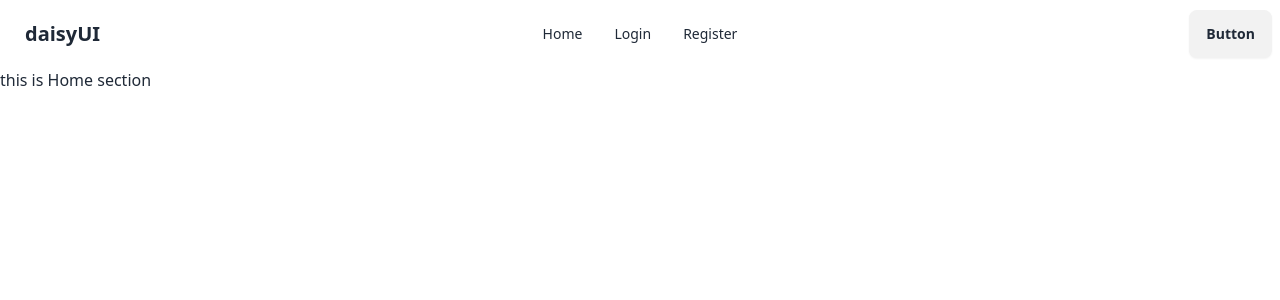
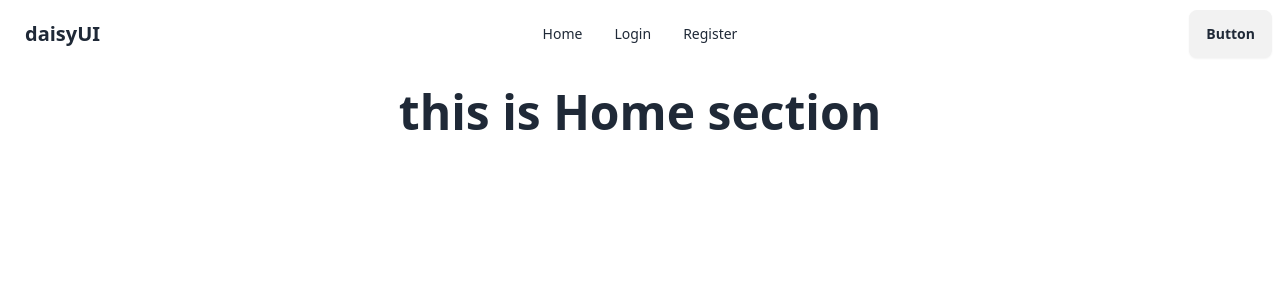
Before and after one commit to MdAlAmin212104/react-auth, a React (Vite) app: page / in a window 1280 px wide. Shown: the top 300 px of the page. Built offline with nearby package versions, Linux system fonts and the light colour scheme.

Commit message:
use some useContext

```diff
--- a/src/components/Home.jsx
+++ b/src/components/Home.jsx
@@ -1,9 +1,12 @@
-import React from 'react';
+import React, { useContext } from 'react';
+import { AuthContext } from './Provider/AuthProvider';
 
 const Home = () => {
+      const authInfo = useContext(AuthContext)
+      console.log(authInfo);
       return (
             <div>
-                  <h2>this is Home section</h2>
+                  <h2 className='text-5xl text-center font-bold my-5'>this is Home section</h2>
             </div>
       );
 };
--- /dev/null
+++ b/src/components/Provider/AuthProvider.jsx
@@ -0,0 +1,14 @@
+import React, { createContext } from 'react';
+
+export const AuthContext = createContext(null)
+
+const AuthProvider = ({children}) => {
+      const authInfo ={name: "text"}
+      return (
+            <AuthContext.Provider value={authInfo}>
+                  {children}
+            </AuthContext.Provider>
+      );
+};
+
+export default AuthProvider;
--- a/src/main.jsx
+++ b/src/main.jsx
@@ -11,6 +11,7 @@ import Root from './components/Root.jsx';
 import Home from './components/Home.jsx';
 import Login from './components/Login.jsx';
 import Register from './components/Register.jsx';
+import AuthProvider from './components/Provider/AuthProvider.jsx';
 
 const router = createBrowserRouter([
   {
@@ -35,6 +36,8 @@ const router = createBrowserRouter([
 
 ReactDOM.createRoot(document.getElementById('root')).render(
   <React.StrictMode>
-    <RouterProvider router={router} />
+    <AuthProvider>
+      <RouterProvider router={router} />
+    </AuthProvider>
   </React.StrictMode>,
 )
```
Also changed, not shown: 1 other file (tests, documents, lock files or other folders).
